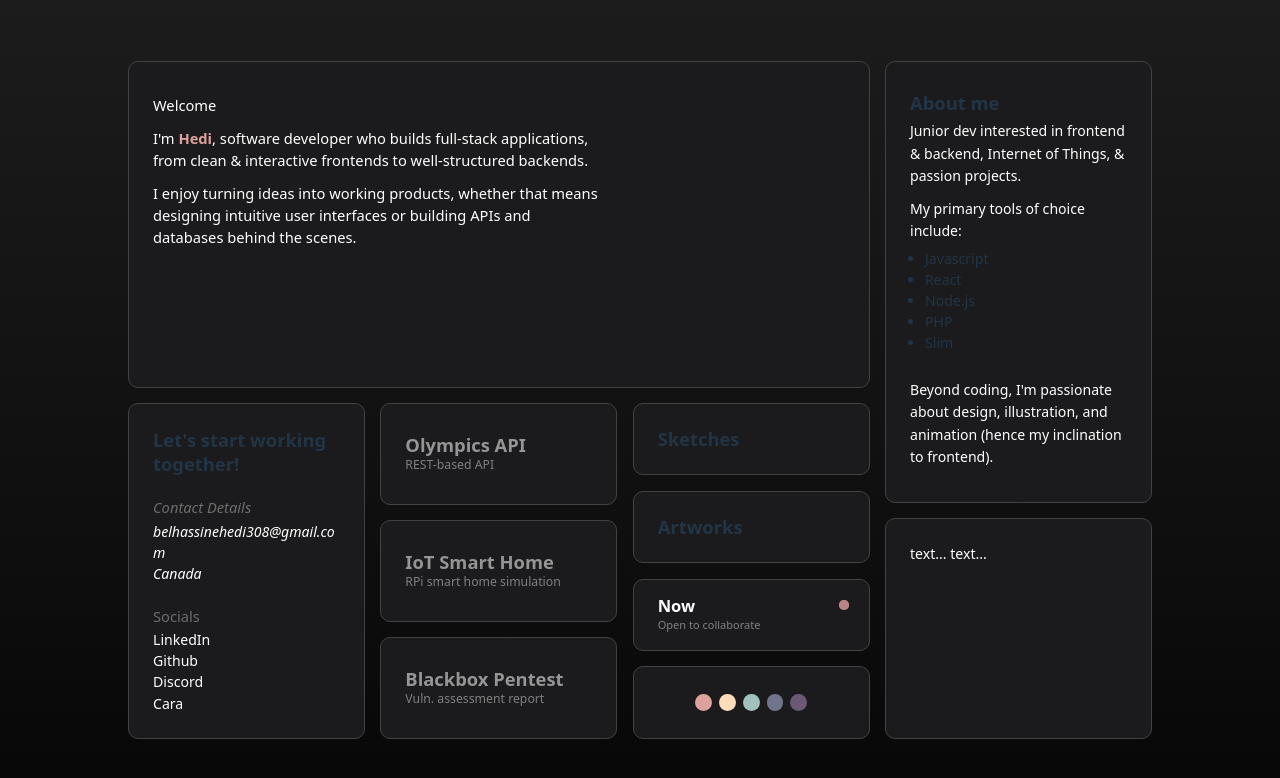
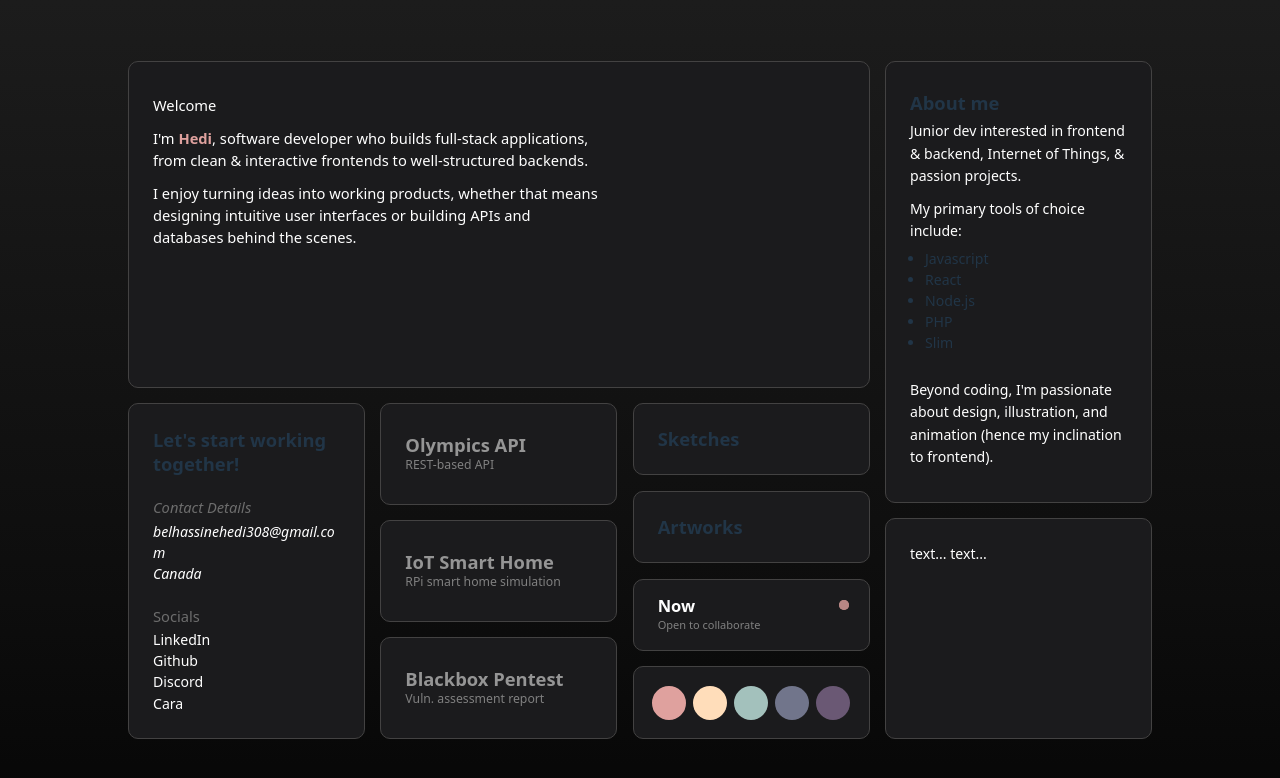
Before and after one commit to hedi3489/my-portfolio, a React (Vite) app: page / in a window 1280 px wide. Shown: the top 778 px of the page. Built offline with nearby package versions, Linux system fonts and the light colour scheme.

Commit message:
ThemeButtons work now

```diff
--- a/src/components/ProjectPageComponents.jsx
+++ b/src/components/ProjectPageComponents.jsx
@@ -45,7 +45,7 @@ function SoftList({ items }) {
     )
 }
 
-function CaptionedImage({ image = '', alt = '', caption = ''}) {
+function CaptionedImage({ image = '', alt = '', caption = '' }) {
     return <div className=''>
         <div className='flex flex-col flex-center captioned-image'>
             <img
@@ -61,44 +61,36 @@ function CaptionedImage({ image = '', alt = '', caption = ''}) {
 function CaptionedImages({ imageList }) {
     const [index, setIndex] = useState(0);
 
-    function handleClick() {
-        setIndex(index + 1);
-    }
-
     let image = imageList[index % imageList.length];
-    return <>
-        <div className="flex flex-col flex-center captioned-image">
+    return <div className="flex flex-col flex-center captioned-image">
         <div className="flex flex-start justify-center">
-                <img
-                    src={image.src}
-                    alt={image.alt}
-                    className="image"
-                />
+            <img src={image.src} alt={image.alt} className="image" />
             <ThemeButtons
                 colors={["#ec8e81", "#53a8cd"]}
+                selectedIndex={index}
+                onSelectIndex={setIndex}
             />
         </div>
         <h5>{image.caption}</h5>
     </div>
-    </>
 }
 
-function ThemeButtons({ colors }) {
-  const [selectedColor, setSelectedColor] = useState(colors[0] || "#000");
+function ThemeButtons({ colors, selectedIndex, onSelectIndex }) {
+    const [selectedColor, setSelectedColor] = useState(colors[0]);
 
-  useEffect(() => {
-    document.documentElement.style.setProperty('--border-card-secondary', selectedColor);
-  }, [selectedColor]);
+    useEffect(() => { document.documentElement.style.setProperty('--border-card-secondary', selectedColor); }, [selectedColor]);
+
+
 
     return (
         <div className="flex flex-col flex-center card theme-buttons">
             {colors.map((color, i) => (
                 <button
                     key={i}
-          className={`theme-dot ${selectedColor === color ? 'selected' : ''}`}
+                    className={`theme-dot ${selectedIndex === i ? 'selected' : ''}`}
                     style={{ backgroundColor: color }}
-          aria-label={`Select theme color ${i + 1}`}
-          onClick={() => setSelectedColor(color)}
+                    // onClick={() => setSelectedColor(color)}
+                    onClick={() => (onSelectIndex(i), setSelectedColor(color)) }
                 />
             ))}
         </div>
--- a/src/styles/Containers.css
+++ b/src/styles/Containers.css
@@ -88,13 +88,6 @@
   gap: 0.5rem;
 }
 
-.theme-dot {
-  flex: 0 0 auto;
+.theme-buttons .theme-dot {
   width: 1.2rem;
-  aspect-ratio: 1 / 1;
-  border-radius: 50%;
-  padding: 0;
-  border: 2px solid transparent;
-  cursor: pointer;
-  scroll-snap-align: center;
 }
```
Lines whose indentation alone changed are shown as unchanged.
